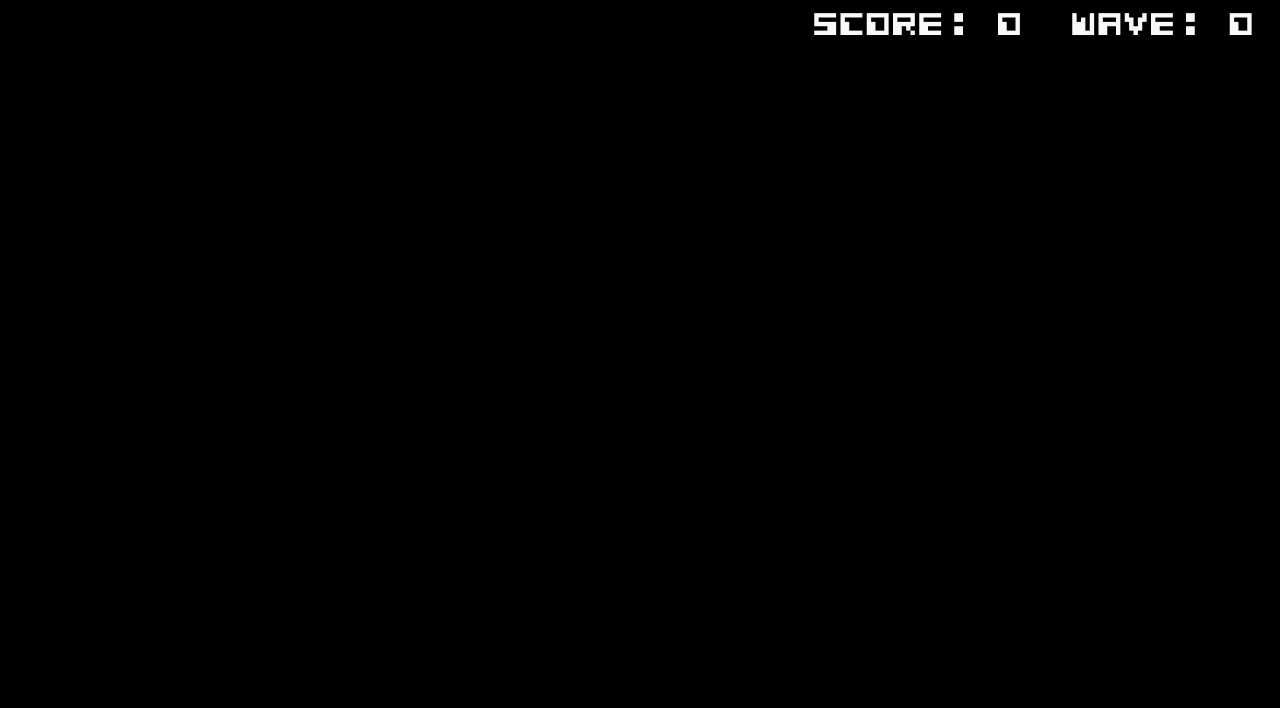
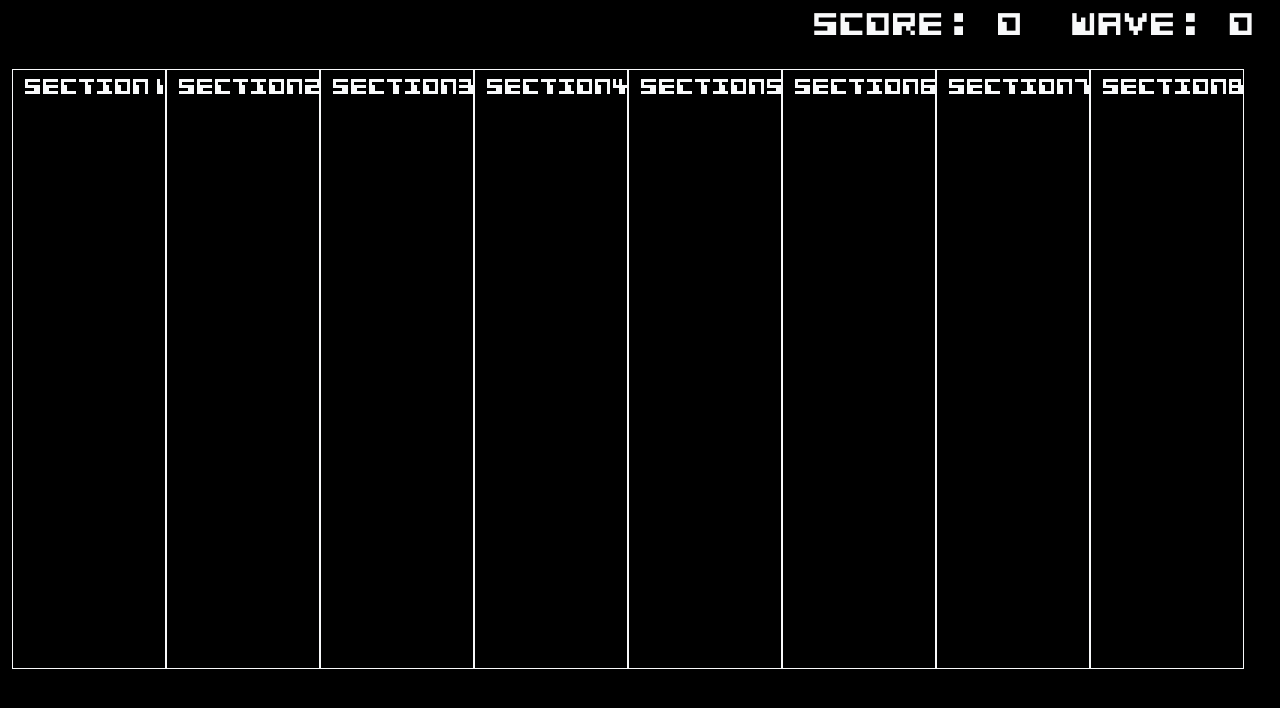
Before and after one commit to Lagietor/hiperTyper, a plain HTML site: page index.html in a window 1280 px wide. Drawn offline with nearby package versions, Linux system fonts and the light colour scheme.

Commit message:
- created game field - added system with adding and adjusting words to sections

```diff
--- a/src/classes/game/keyPressed.js
+++ b/src/classes/game/keyPressed.js
@@ -23,7 +23,7 @@ function displayPopupLetter(letter) {
     popupAnimation(300, 500, 400);
 
     // Play sound
-    playSound("./src/sound/pressKey3.mp3");
+    playSound("./src/sound/voice_sans.mp3");
 }
 
 function popupAnimation(goUpTime, goDownTime, hangTime) {
--- a/src/classes/game/words.js
+++ b/src/classes/game/words.js
@@ -47,3 +47,22 @@ function assignAttrToWords(words) {
         if (length > 6 && length <= 14) wordGroup["wave"] = 3;
     });
 }
+
+// Displays word
+function displayWord(word, sectionId) {
+    $("#st" + sectionId).text(word);
+    adjustTextSize(sectionId);
+}
+
+// Resize text, not used yet, not tested
+function adjustTextSize(sectionId) {
+    var fontSize = 1.5; // default size
+    var section = $('#s' + sectionId);
+    var text = section.find('.enemy-word');
+
+    while (text[0].scrollWidth > text[0].clientWidth) {
+        fontSize -= 0.1;
+        text.css('font-size', fontSize + 'rem');
+        console.log(text[0].scrollWidth, text[0].scrollWidth);
+    }
+}
--- a/src/controllers/game.js
+++ b/src/controllers/game.js
@@ -33,6 +33,7 @@ $(document).ready(function() {
 
     function run() {
         console.log(allWords);
+        // displayWord("testttttttttttt", 2);
         // Logic of the game...
     }
 })
--- a/src/css/game.css
+++ b/src/css/game.css
@@ -18,3 +18,17 @@ body {
     position: absolute;
     bottom: 0;
 }
+
+#game-board {
+    height: 75vh;
+}
+
+.enemy-word {
+    font-family: arcade;
+    font-size: 1.5rem;
+}
+
+.fixed-width-col {
+    width: 12.5%;
+    flex: 0 0 12.5%;
+}
--- a/src/view/game.html
+++ b/src/view/game.html
@@ -1,7 +1,33 @@
 <div class="d-flex justify-content-end" id="header">
     <p class="text-light text-header me-5">Score: <span>0</span></p>
     <p class="text-light text-header me-4">Wave: <span>0</span></p>
-    <div class="fixed-bottom d-flex justify-content-center">
-        <p class="text-light popup-letter" id="popupLetter"></p>
+</div>
+<div class="container-fluid row" id="game-board">
+    <div class="col text-center border border-light fixed-width-col" id="s1">
+        <p class="text-light enemy-word" id="st1">section1</p>
+    </div>
+    <div class="col text-center border border-light fixed-width-col" id="s2">
+        <p class="text-light enemy-word" id="st2">section2</p>
+    </div>
+    <div class="col text-center border border-light fixed-width-col" id="s3">
+        <p class="text-light enemy-word" id="st3">section3</p>
+    </div>
+    <div class="col text-center border border-light fixed-width-col" id="s4">
+        <p class="text-light enemy-word" id="st4">section4</p>
+    </div>
+    <div class="col text-center border border-light fixed-width-col" id="s5">
+        <p class="text-light enemy-word" id="st5">section5</p>
+    </div>
+    <div class="col text-center border border-light fixed-width-col" id="s6">
+        <p class="text-light enemy-word" id="st6">section6</p>
+    </div>
+    <div class="col text-center border border-light fixed-width-col" id="s7">
+        <p class="text-light enemy-word" id="st7">section7</p>
+    </div>
+    <div class="col text-center border border-light fixed-width-col" id="s8">
+        <p class="text-light enemy-word" id="st8">section8</p>
     </div>
 </div>
+<div class="fixed-bottom d-flex justify-content-center">
+    <p class="text-light popup-letter" id="popupLetter"></p>
+</div>
```
Also changed, not shown: 3 other files.
